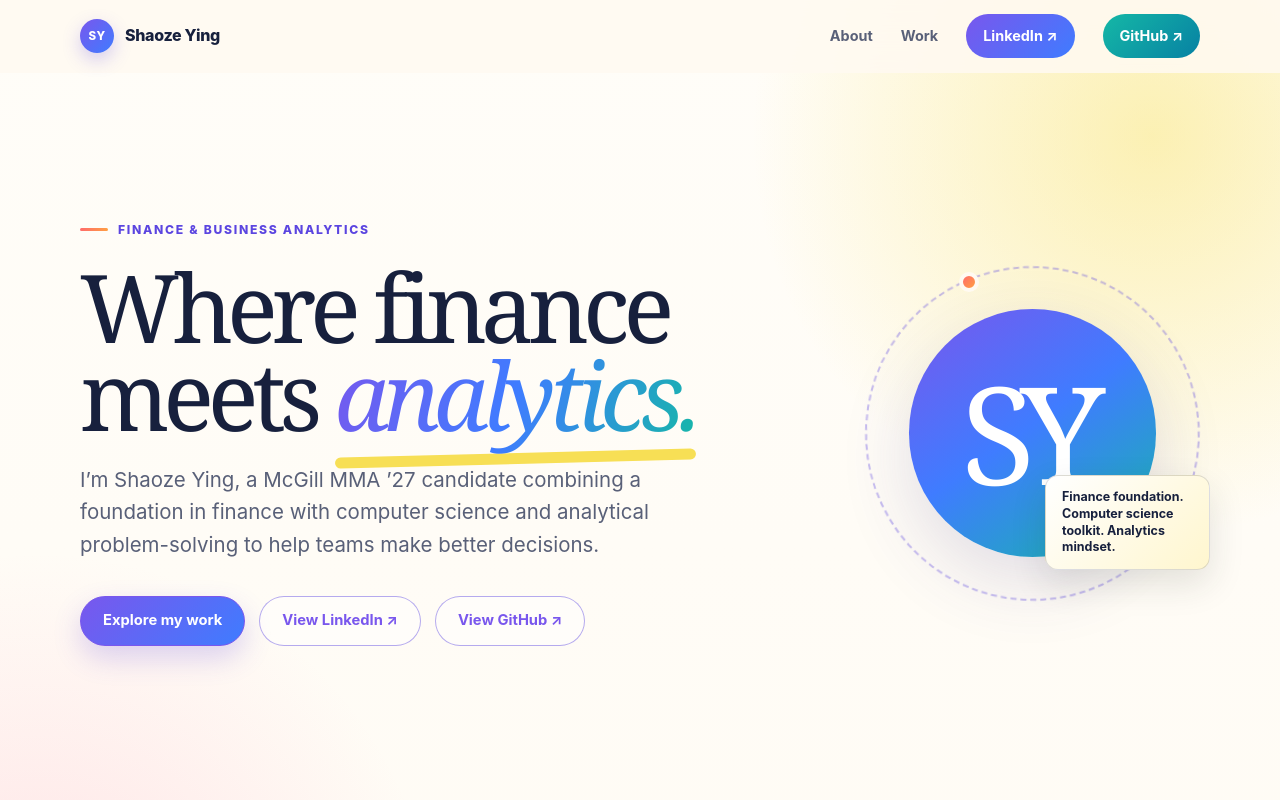
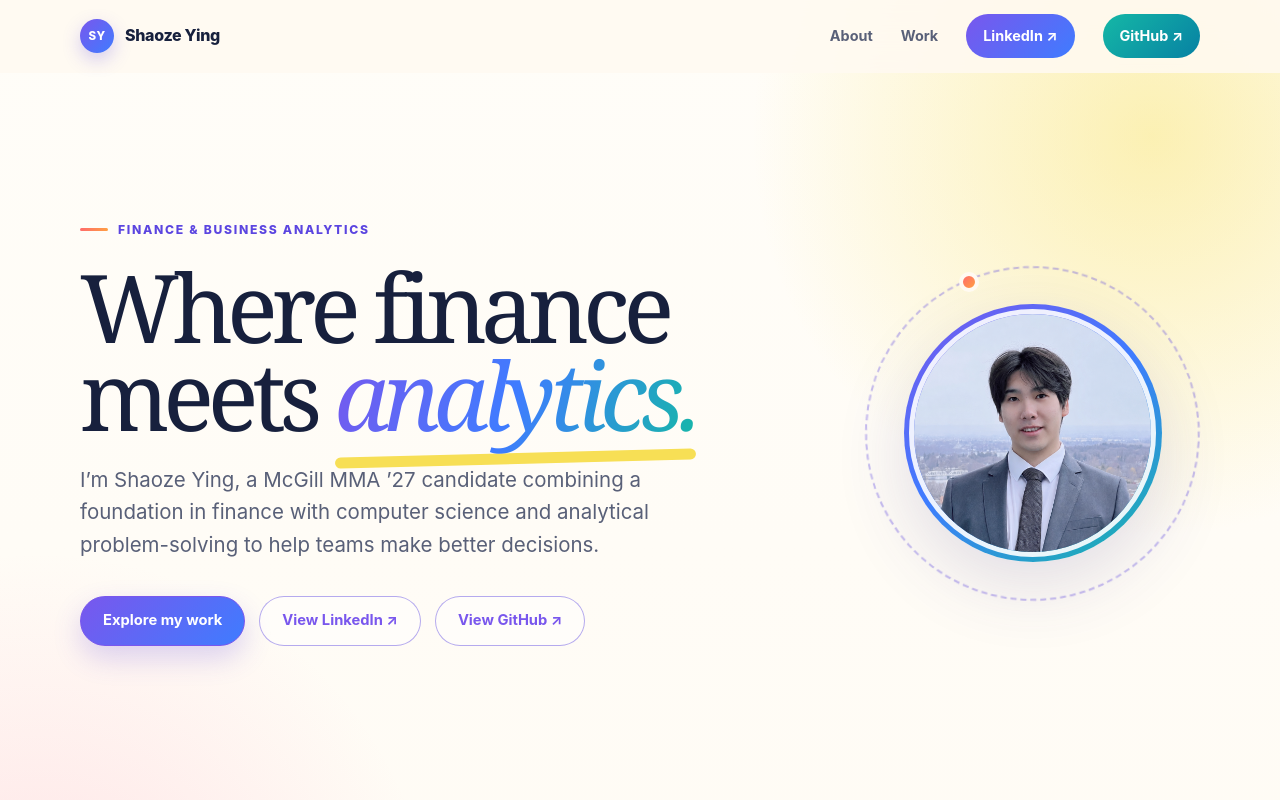
Before and after one commit to yszgit/yszgit.github.io, a plain HTML site: page index.html in a window 1280 px wide. Shown: the top 800 px of the page. Drawn offline with Linux system fonts and the light colour scheme.

Commit message:
change image size

```diff
--- a/index.html
+++ b/index.html
@@ -185,32 +185,27 @@
       .profile-orbit { position: relative; aspect-ratio: 1; display: grid; place-items: center; }
       .profile-orbit::before, .profile-orbit::after { content: ""; position: absolute; border-radius: 50%; }
       .profile-orbit::before { inset: 0; border: 2px dashed rgba(91, 69, 224, 0.34); animation: spin 24s linear infinite; }
-      .profile-orbit::after { inset: 13%; background: linear-gradient(145deg, var(--purple) 0%, var(--blue) 48%, var(--teal) 100%); box-shadow: var(--shadow); }
+      .profile-orbit::after { inset: 11.5%; background: linear-gradient(145deg, var(--purple) 0%, var(--blue) 48%, var(--teal) 100%); box-shadow: var(--shadow); }
 
-      .initials {
+      .profile-photo-frame {
         position: relative;
         z-index: 1;
-        color: #fff;
-        font-family: Georgia, "Times New Roman", serif;
-        font-size: clamp(5rem, 11vw, 8.5rem);
-        letter-spacing: -0.09em;
-        transform: translateX(-0.04em);
+        width: 74%;
+        aspect-ratio: 1;
+        overflow: hidden;
+        border: 5px solid rgba(255, 255, 255, 0.9);
+        border-radius: 50%;
       }
 
-      .orbit-label {
+      .profile-photo {
         position: absolute;
-        z-index: 2;
-        right: -3%;
-        bottom: 9%;
-        max-width: 165px;
-        padding: 13px 16px;
-        border: 1px solid var(--line);
-        border-radius: 13px;
-        background: linear-gradient(135deg, #ffffff, #fff6ce);
-        box-shadow: 0 14px 35px rgba(35, 48, 41, 0.13);
-        font-size: 0.78rem;
-        font-weight: 700;
-        line-height: 1.35;
+        top: 50%;
+        left: 52%;
+        width: 110%;
+        height: 100%;
+        object-fit: cover;
+        object-position: center;
+        transform: translate(-50%, -50%);
       }
 
       .orbit-dot { position: absolute; z-index: 3; top: 2%; left: 28%; width: 20px; height: 20px; border: 4px solid var(--paper); border-radius: 50%; background: linear-gradient(135deg, var(--coral), var(--orange)); }
@@ -364,7 +359,6 @@
         .hero-actions { align-items: stretch; flex-direction: column; }
         .button { width: 100%; }
         .profile-orbit { width: min(320px, 82vw); }
-        .orbit-label { right: -5%; }
         .section { padding: 76px 0; }
         .section-heading { gap: 24px; margin-bottom: 34px; }
         .projects-grid { grid-template-columns: 1fr; }
@@ -408,10 +402,11 @@
           </div>
         </div>
 
-        <div class="profile-orbit" aria-label="Shaoze Ying monogram">
+        <div class="profile-orbit">
           <span class="orbit-dot" aria-hidden="true"></span>
-          <span class="initials" aria-hidden="true">SY</span>
-          <span class="orbit-label">Finance foundation. Computer science toolkit. Analytics mindset.</span>
+          <div class="profile-photo-frame">
+            <img class="profile-photo" src="image/personal_img.png" alt="Portrait of Shaoze Ying" />
+          </div>
         </div>
       </div>
 
```
